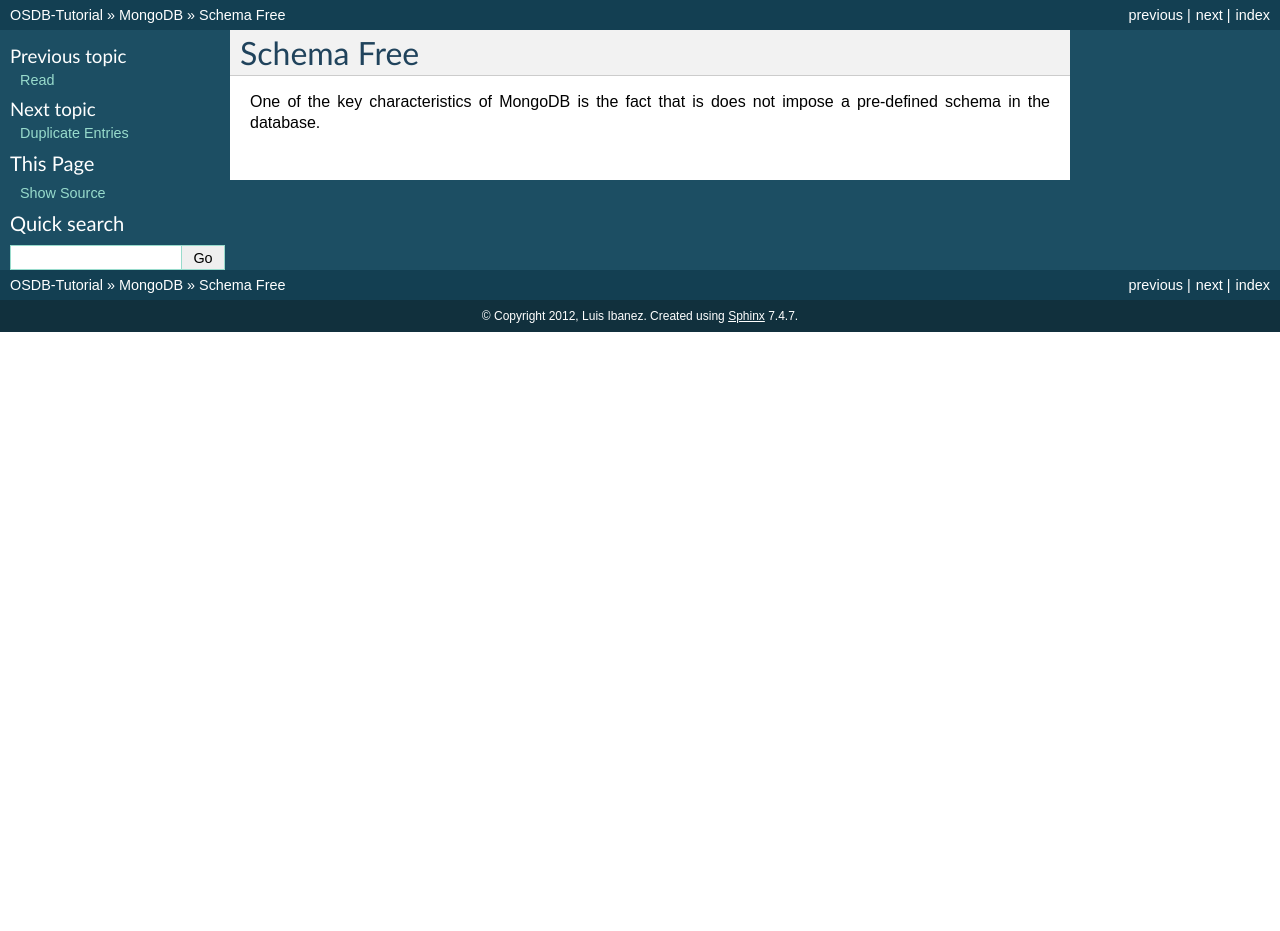
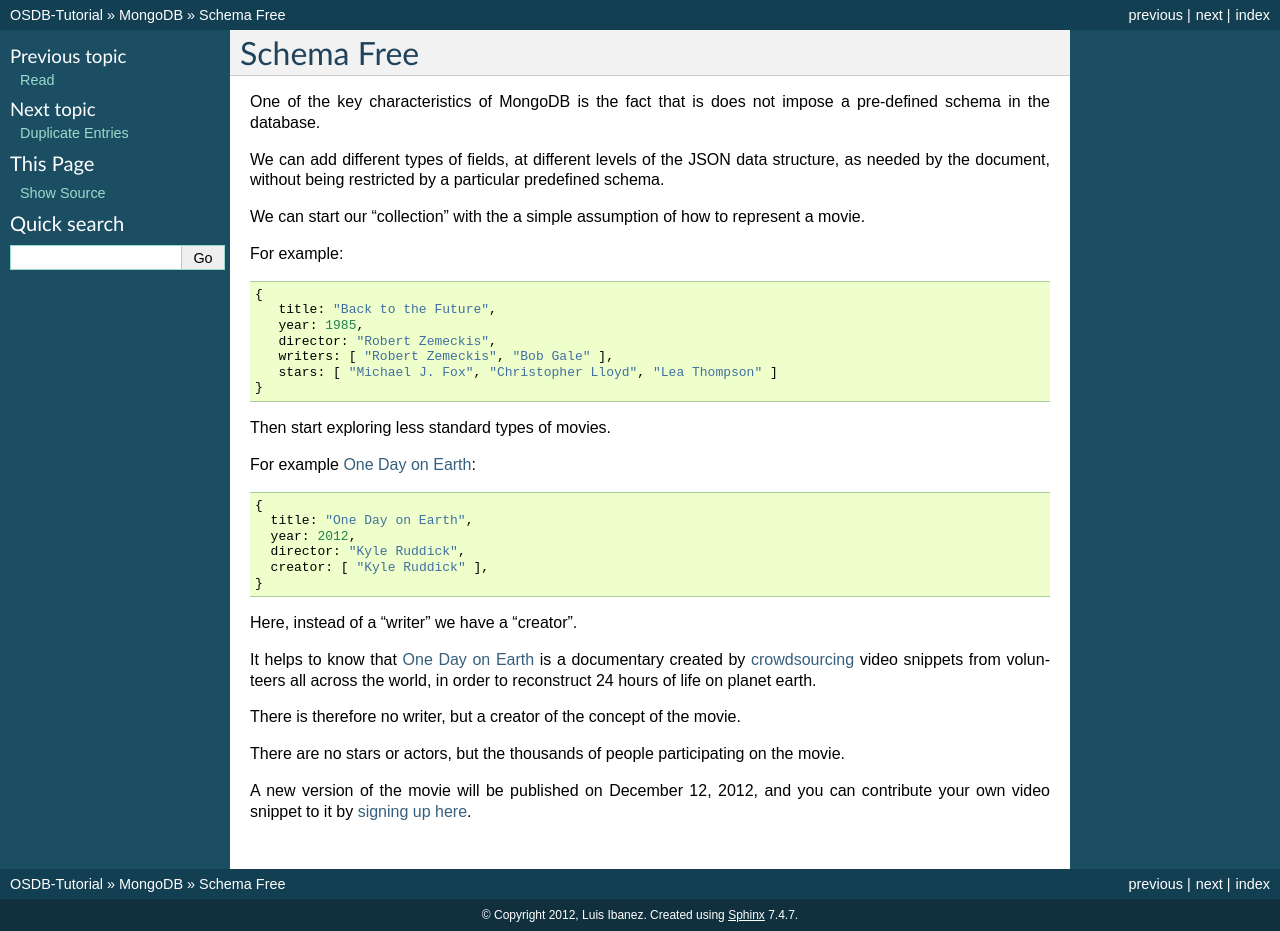
Before and after one commit to luisibanez/open-source-databases-tutorial, a Sphinx documentation site: the page built from source/MongoDB/SchemaFree.rst, in a window 1280 px wide. Built offline with Sphinx 7.4.7, drawn with Linux system fonts in a browser that asks for light colours; before the commit the page ends 900 px from its top, so only the background shows below that.

Commit message:
Adding information about schema free.

```diff
--- a/source/MongoDB/SchemaFree.rst
+++ b/source/MongoDB/SchemaFree.rst
@@ -3,3 +3,53 @@ Schema Free
 
 One of the key characteristics of MongoDB is the fact that is does not impose a
 pre-defined schema in the database.
+
+We can add different types of fields, at different levels of the JSON data
+structure, as needed by the document, without being restricted by a particular
+predefined schema.
+
+We can start our "collection" with the a simple assumption of how to represent a movie.
+
+For example:
+
+::
+
+       {
+          title: "Back to the Future",
+          year: 1985,
+          director: "Robert Zemeckis",
+          writers: [ "Robert Zemeckis", "Bob Gale" ],
+          stars: [ "Michael J. Fox", "Christopher Lloyd", "Lea Thompson" ]
+       }
+
+Then start exploring less standard types of movies.
+
+For example `One Day on Earth`_:
+
+::
+
+        {
+          title: "One Day on Earth",
+          year: 2012,
+          director: "Kyle Ruddick",
+          creator: [ "Kyle Ruddick" ],
+        }
+
+Here, instead of a "writer" we have a "creator".
+
+It helps to know that `One Day on Earth`_ is a documentary created by
+`crowdsourcing`_ video snippets from volunteers all across the world, in order
+to reconstruct 24 hours of life on planet earth.
+
+There is therefore no writer, but a creator of the concept of the movie.
+
+There are no stars or actors, but the thousands of people participating on the
+movie.
+
+A new version of the movie will be published on December 12, 2012, and you can
+contribute your own video snippet to it by `signing up here`_.
+
+
+.. _One Day on Earth: http://www.onedayonearth.org/
+.. _signing up here: http://www.onedayonearth.org/main/authorization/signUp?
+.. _crowdsourcing: http://en.wikipedia.org/wiki/Crowdsourcing
```
Also changed, not shown: source/MongoDB/JSON/BackToTheFuture.json (added, +7 -0 lines), source/MongoDB/JSON/OneDayOnEarth.json (added, +7 -0 lines).
